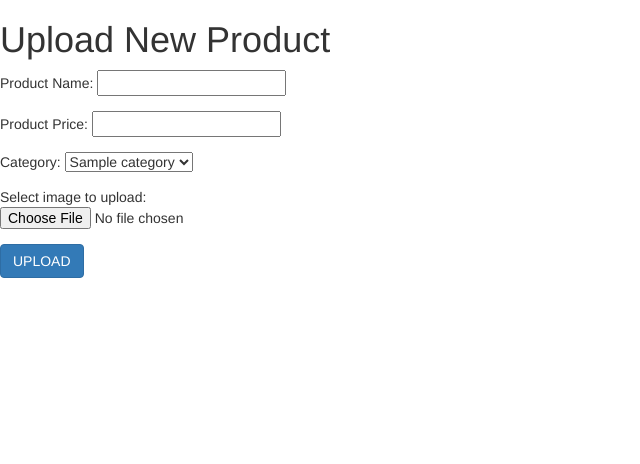
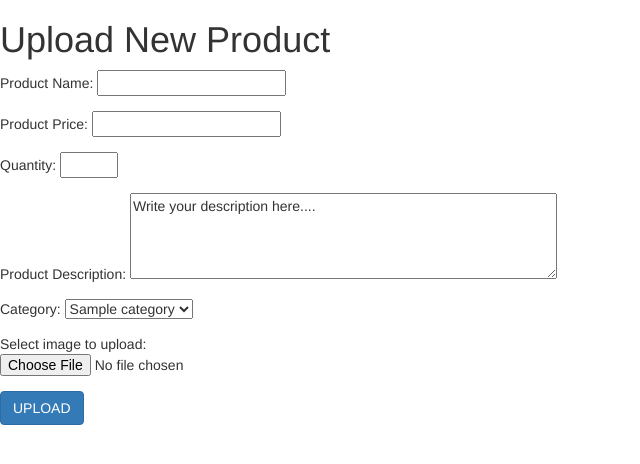
Before and after one commit to yujade01/FYP-PROJECT, a PHP site: page /uploadform.php in a window 1280 px wide. Shown: the top 464 px of the page, without its empty margins (0-640 px from the left). Run offline with PHP 8.4, Linux system fonts and the light colour scheme; tables that the repository leaves empty or names only in its code hold one stand-in row (values such as "Sample post").

Commit message:
add input type=num for qty & textarea for desc

```diff
--- a/uploadform.php
+++ b/uploadform.php
@@ -18,6 +18,16 @@
                     <input type="text" name="prod_price" maxlength="10">
                 </div>
 
+                <div class="form-group">
+                    Quantity:
+                    <input type="number" name="quantity" min="1" max="10">
+                </div>
+
+                <div class="form-group">
+                    Product Description:
+                    <textarea id="" name="prod_desc" rows="4" cols="50">Write your description here....
+                    </textarea>
+                </div>
                 <div class="form-group">
                     Category:
                     <?php
```
